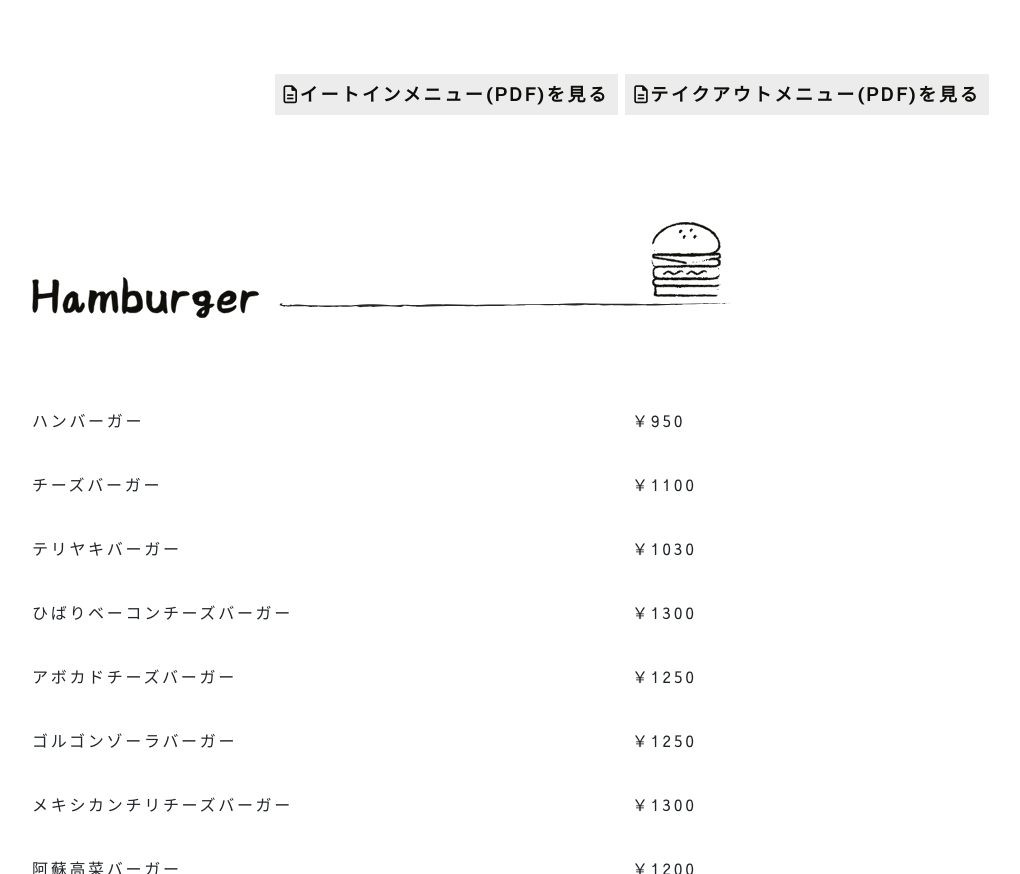
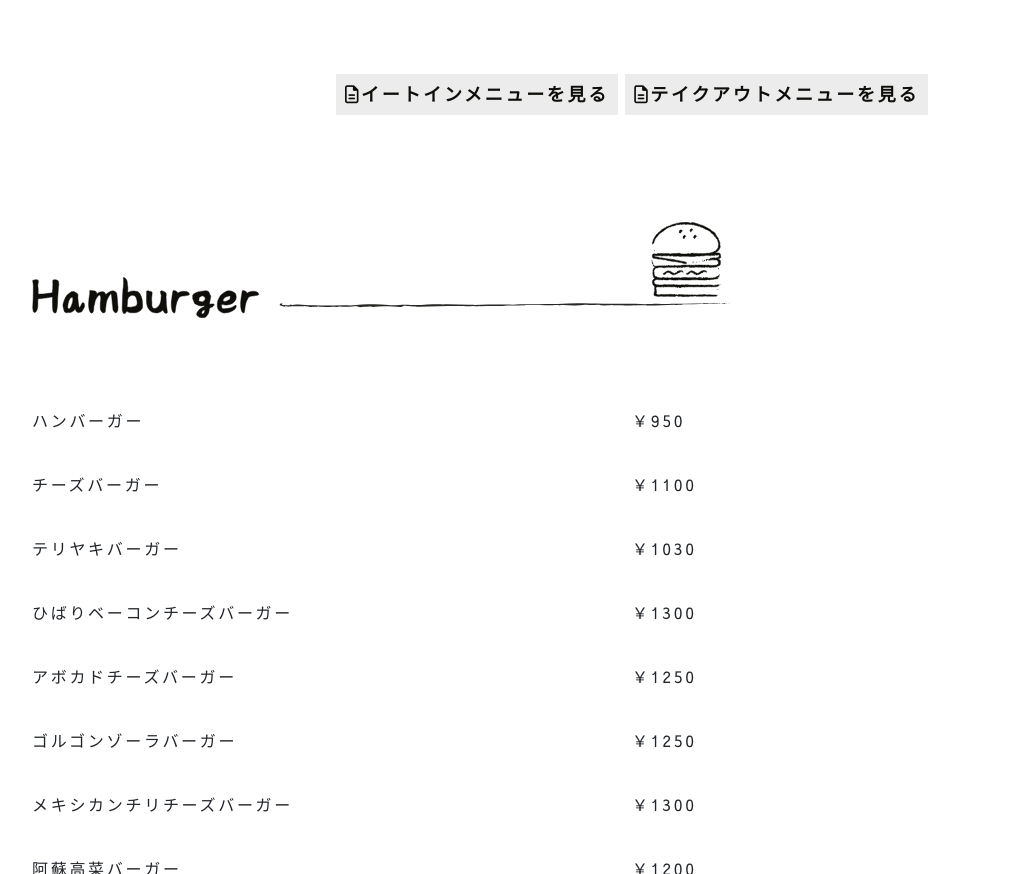
Before and after one commit to Shororo/the_local_burger, a plain HTML site: page index.html in a window 1280 px wide. Shown: the part 3996-4870 px from the top of the page, without its empty margins (8-1028 px from the left). Drawn offline with nearby package versions, Linux system fonts and the light colour scheme; no server answers.

Commit message:
Add files via upload

```diff
--- a/index.html
+++ b/index.html
@@ -224,8 +224,8 @@
                       <p>熊本の人にこそ、熊本の食材で作る手料理の美味しさを認知していただきたい。</p>
                       <p>全品テイクアウトも承っております。</p>
                       <div class="pt-7">
-                        <a class="btn-flat-simple" target="_blank" href="material/ordermenu.pdf" download="ordermenu.pdf"><i class="far fa-file-alt"></i>イートインメニュー(PDF)を見る</a>
-                        <a class="btn-flat-simple" target="_blank" href="material/takeoutmenu.pdf" download="takeoutmenu.pdf"><i class="far fa-file-alt"></i>テイクアウトメニュー(PDF)を見る</a>
+                        <a class="btn-flat-simple" target="_blank" href="material/ordermenu.pdf" download="ordermenu.pdf"><i class="far fa-file-alt"></i>イートインメニューを見る</a>
+                        <a class="btn-flat-simple" target="_blank" href="material/takeoutmenu.pdf" download="takeoutmenu.pdf"><i class="far fa-file-alt"></i>テイクアウトメニューを見る</a>
                       </div>
                     </div>
                     <div class="mokuzi col-md-9 col-lg-7 ptb-7">
```
